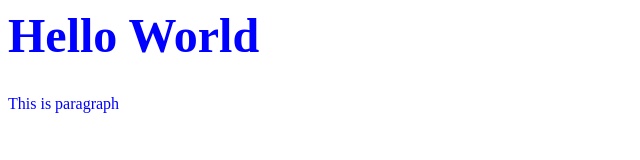
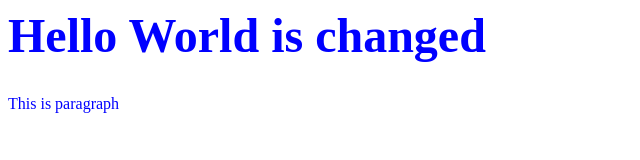
Before and after one commit to zizutg/newRepoSSH, a plain HTML site: page index.html in a window 1280 px wide. Shown: the whole page, without its empty margins (0-640 px from the left). Drawn offline with Linux system fonts and the light colour scheme.

Commit message:
from github

```diff
--- a/index.html
+++ b/index.html
@@ -8,7 +8,7 @@
     </head>
     <body>
         <h1>
-            Hello World
+            Hello World is changed
         </h1>
         <p>
             This is paragraph
```
